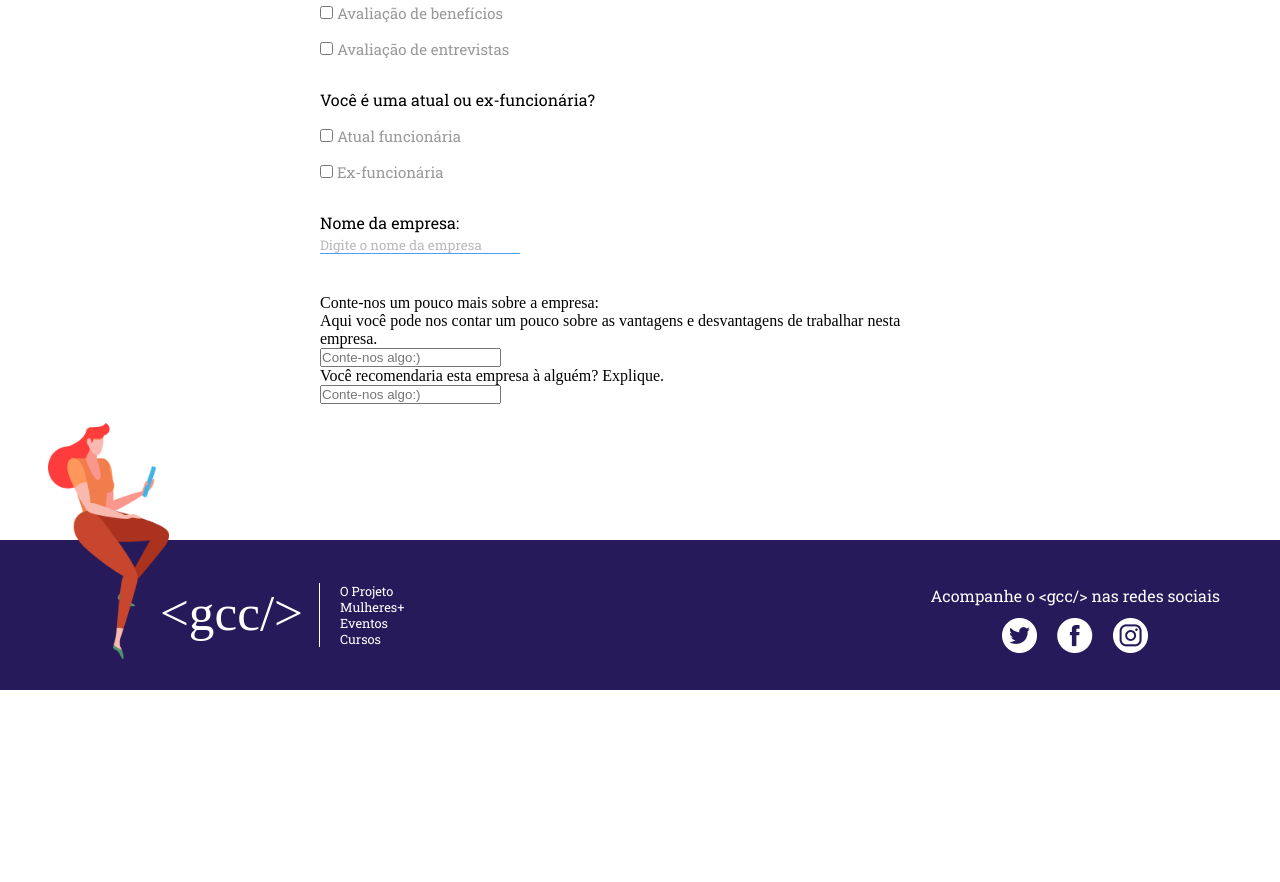
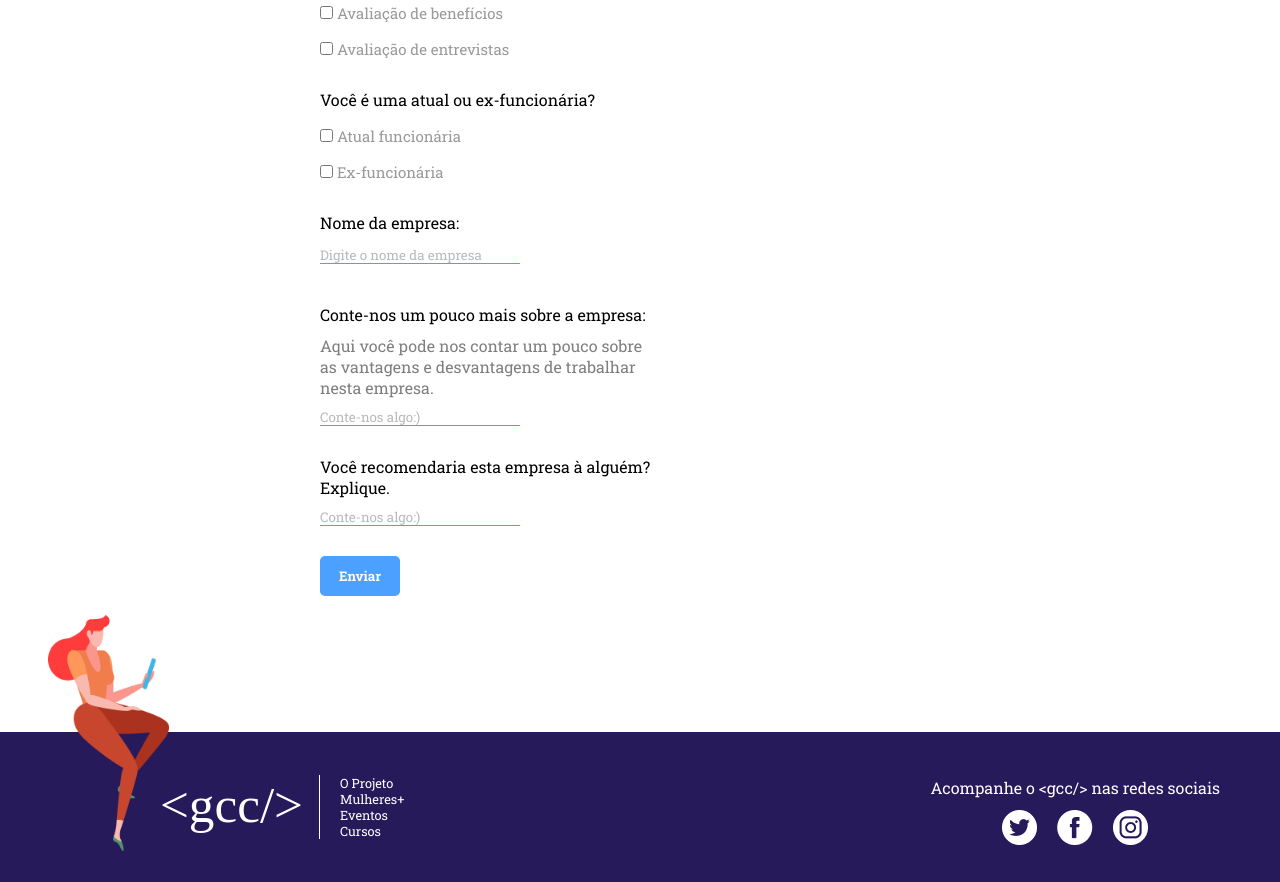
Before and after one commit to marcela093/projeto-demoday, a Django app: page /avaliacao/ in a window 1280 px wide. Shown: the part 770-1652 px from the top of the page. Before the commit the page ends 1460 px from the top, so only its background shows below. Run offline with Django 3.2, Linux system fonts and the light colour scheme.

Commit message:
Adicionar botão na página de avaliação

```diff
--- a/demoday/app/static/avaliacao.css
+++ b/demoday/app/static/avaliacao.css
@@ -71,7 +71,8 @@
 }
 
 .formulario .form-left-avaliacao #ultimoItem{
-    margin-top: 30px
+    margin-top: 30px;
+    margin-bottom: 10px;
 }
 
 .formulario .form-espaco-anterior{
@@ -82,7 +83,44 @@
     font-family: 'Roboto Slab', serif;
 }
 
-.formulario #texto-cinza{
+.pen-form #penultimo-form{
     font-family: 'Roboto Slab', serif;
-    opacity: .4;
+    margin-bottom: 10px;
 }
+
+.pen-form #texto-cinza{
+    font-family: 'Roboto Slab', serif;
+    margin-bottom: 10px;
+    opacity: .5;
+}
+
+.pen-form input{
+    border-right: none;
+    border-left: none;
+    border-top: none;
+    border-bottom: 1px solid #4CA0FF;
+    width: 200px;
+    margin-bottom: 30px;
+}
+
+.pen-form input::placeholder{
+    font-family: 'Roboto Slab', serif;
+    opacity: .5;
+}
+
+.pen-form #ultimo-form{
+    font-family: 'Roboto Slab', serif;
+    margin-bottom: 10px;
+}
+
+.pen-form button{
+    font-family: 'Roboto Slab', serif;
+    width: 80px;
+    height: 40px;
+    border: none;
+    background-color: #4CA0FF;
+    color: white;
+    font-weight: bold;
+    border-radius: 5px;
+    cursor: pointer;
+}
--- a/demoday/app/templates/avaliacao.html
+++ b/demoday/app/templates/avaliacao.html
@@ -2,6 +2,7 @@
 
 {% block extra_head %}
 <link rel="stylesheet" href="../static/avaliacao.css"/>
+<link rel="stylesheet" href="avaliacao.css"/>
 {% endblock %}
 
 {% block title %} <GirlscanCode/> | Avaliações {% endblock %}
@@ -62,14 +63,16 @@
                     </div>
                 </div>
                 </div>
-                <div>
+                <div class="pen-form">
                     <p id="penultimo-form">Conte-nos um pouco mais sobre a empresa: </p>
-                    <p id="texto-cinza">Aqui você pode nos contar um pouco sobre as vantagens e desvantagens de trabalhar nesta empresa.</p>
+                    <p id="texto-cinza">Aqui você pode nos contar um pouco sobre <br>
+                    as vantagens e desvantagens de trabalhar <br>nesta empresa.</p>
                     <input type="text" placeholder="Conte-nos algo:)">
                 </div>
-                <div>
-                    <p id="ultimo-form">Você recomendaria esta empresa à alguém? Explique.</p>
-                    <input type="text" placeholder="Conte-nos algo:)">
+                <div class="pen-form">
+                    <p id="ultimo-form">Você recomendaria esta empresa à alguém? <br>Explique.</p>
+                    <input type="text" placeholder="Conte-nos algo:)"> <br>
+                    <button type="submit">Enviar</button>
                 </div>
         </article>
     </main>
```
